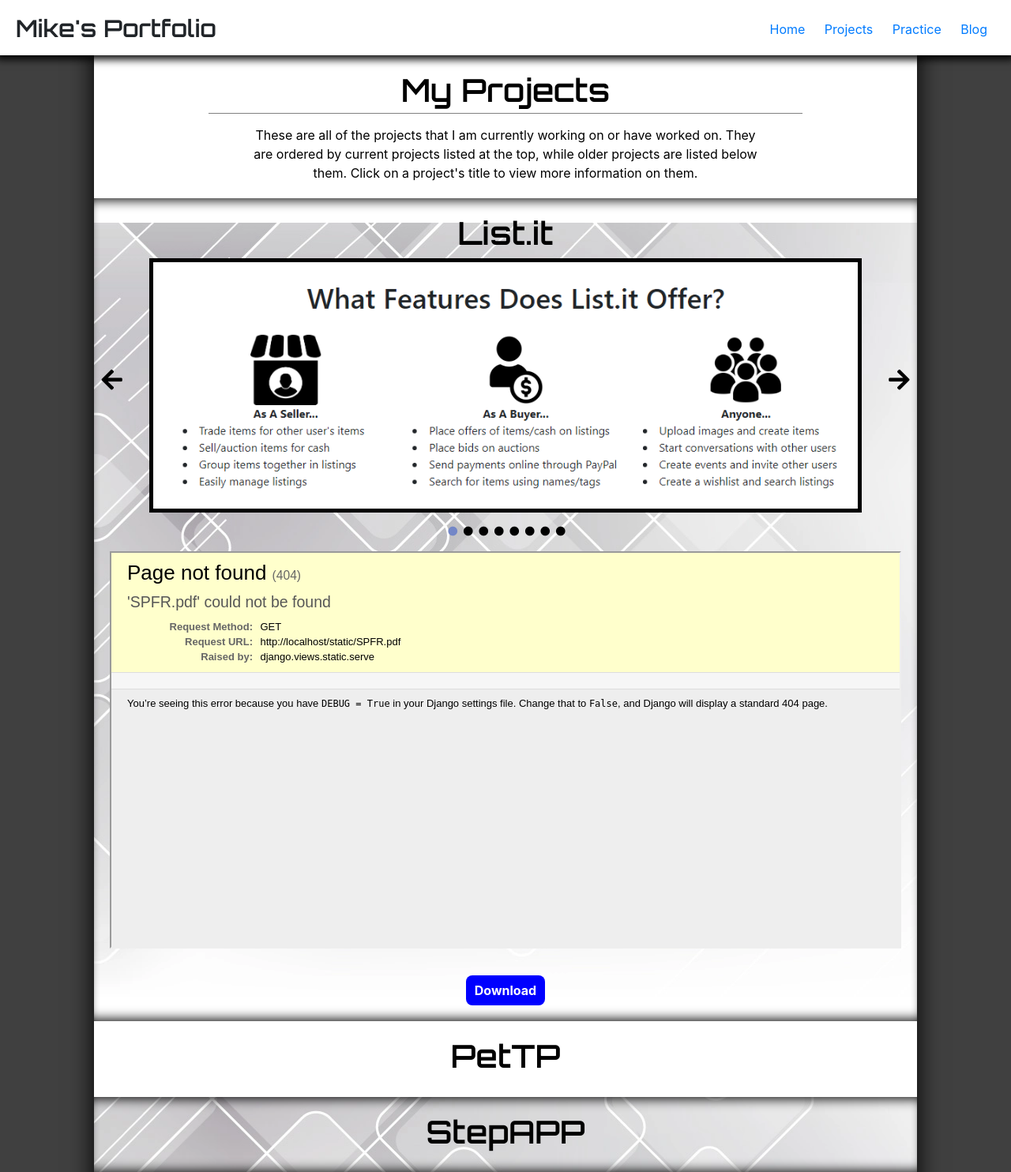
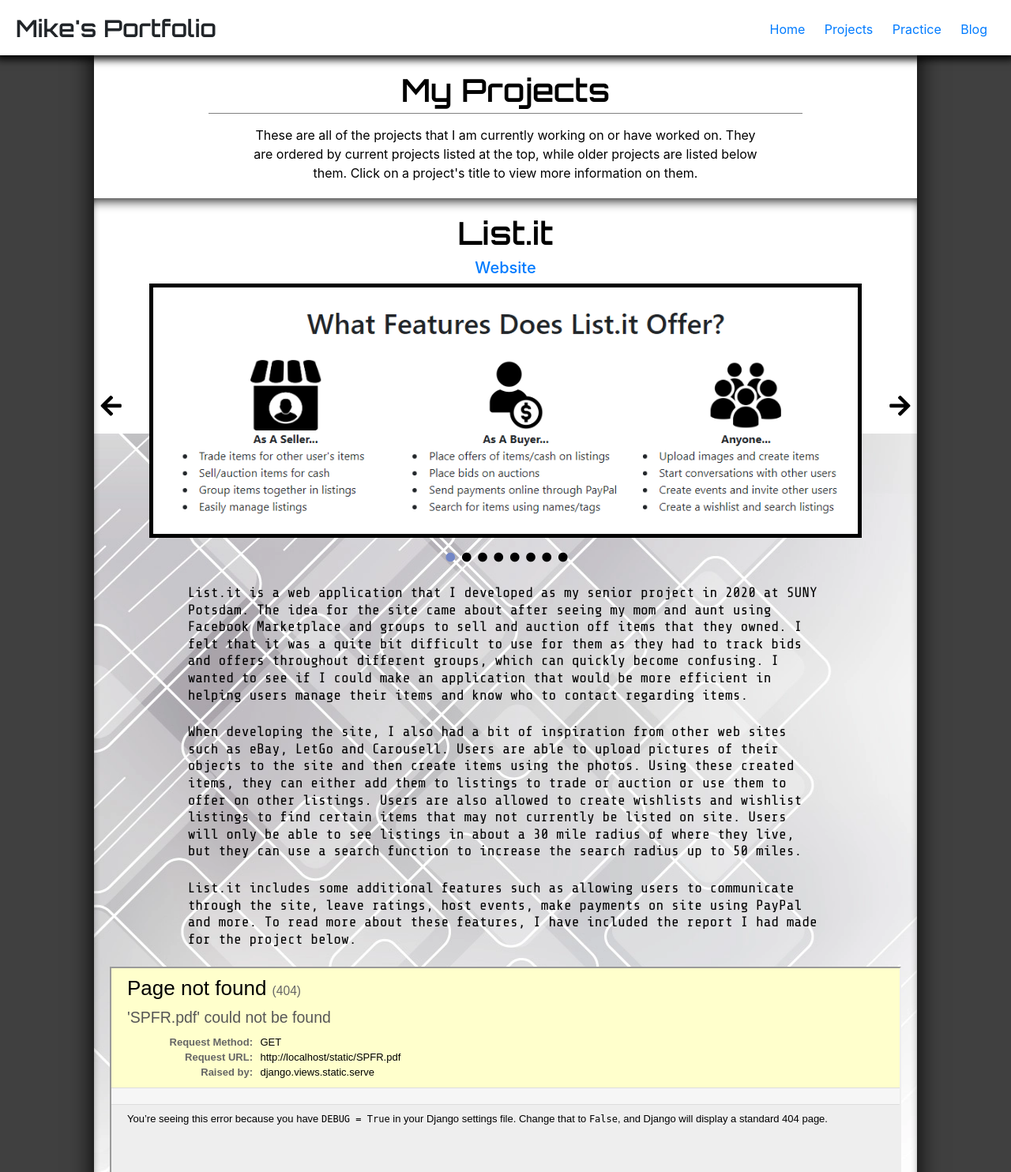
Before and after one commit to mike11695/Portfolio, a Django app: page /home/projects in a window 1280 px wide. Shown: the top 1484 px of the page at 79% size. Run offline with Django 3.2, Linux system fonts and the light colour scheme; some libraries are stand-ins or nearby versions.

Commit message:
Added information for List It

```diff
--- a/portfolio/pf/static/css/styles.css
+++ b/portfolio/pf/static/css/styles.css
@@ -134,8 +134,6 @@ body {
   margin-top: 50px;
 }
 
-
-
 .my-picture-container {
   border: 3px solid black;
   padding: 10px;
@@ -162,7 +160,7 @@ body {
   opacity: 1.0 !important;
 }
 
-.about-me-2 {
+.about-me-2, .project-info-2 {
   font-family: 'Share Tech Mono', monospace;
   font-size: 18px;
   margin-top: 25px;
--- a/portfolio/pf/templates/projects/projects.html
+++ b/portfolio/pf/templates/projects/projects.html
@@ -12,6 +12,7 @@
   </div>
   <div class="center-block project-section" style="text-align: center;">
     <h1>List.it</h1>
+    <h5><a href="https://marketapp-list-it.herokuapp.com/">Website</a><h5>
     <div class="project-imgs">
       <a id="left-arrow-btn"><i class="fas fa-arrow-left arrow"></i></a>
       <div class="ind-project-img"><img class="listit-img"
@@ -43,6 +44,34 @@
         <i class="fas fa-circle circ"></i>
       </div>
     </div>
+    <div class="col-lg-10 project-info-2">
+      List.it is a web application that I developed as my senior project in 2020
+      at SUNY Potsdam.  The idea for the site came about after seeing my mom and
+      aunt using Facebook Marketplace and groups to sell and auction off items
+      that they owned.  I felt that it was a quite bit difficult to use for them
+      as they had to track bids and offers throughout different groups, which can
+      quickly become confusing.  I wanted to see if I could make an application
+      that would be more efficient in helping users manage their items and know
+      who to contact regarding items.
+    </div>
+    <div class="col-lg-10 project-info-2">
+      When developing the site, I also had a bit of inspiration from other web
+      sites such as eBay, LetGo and Carousell.  Users are able to upload pictures
+      of their objects to the site and then create items using the photos.  Using
+      these created items, they can either add them to listings to trade or auction
+      or use them to offer on other listings.  Users are also allowed to create
+      wishlists and wishlist listings to find certain items that may not currently
+      be listed on site.  Users will only be able to see listings in about a 30
+      mile radius of where they live, but they can use a search function to
+      increase the search radius up to 50 miles.
+    </div>
+    <div class="col-lg-10 project-info-2">
+      List.it includes some additional features such as allowing users to communicate
+      through the site, leave ratings, host events, make payments on site using
+      PayPal and more. To read more about these features, I have included the
+      report I had made for the project below.
+    </div>
+    <br>
     <div class="iframe-container">
       <iframe src="{% static 'SPFR.pdf' %}"></iframe>
     </div>
--- a/portfolio/pf/urls.py
+++ b/portfolio/pf/urls.py
@@ -6,5 +6,11 @@ urlpatterns = [
     path('email', views.send_email, name='send-email'),
 
     #projects
-    path('projects', views.projects, name="projects")
+    path('projects', views.projects, name="projects"),
+
+    #Practice
+    #path('practice', views.practice, name="practice"),
+
+    #Blog
+    #path('blog', views.blog, name="blog"),
 ]
```
